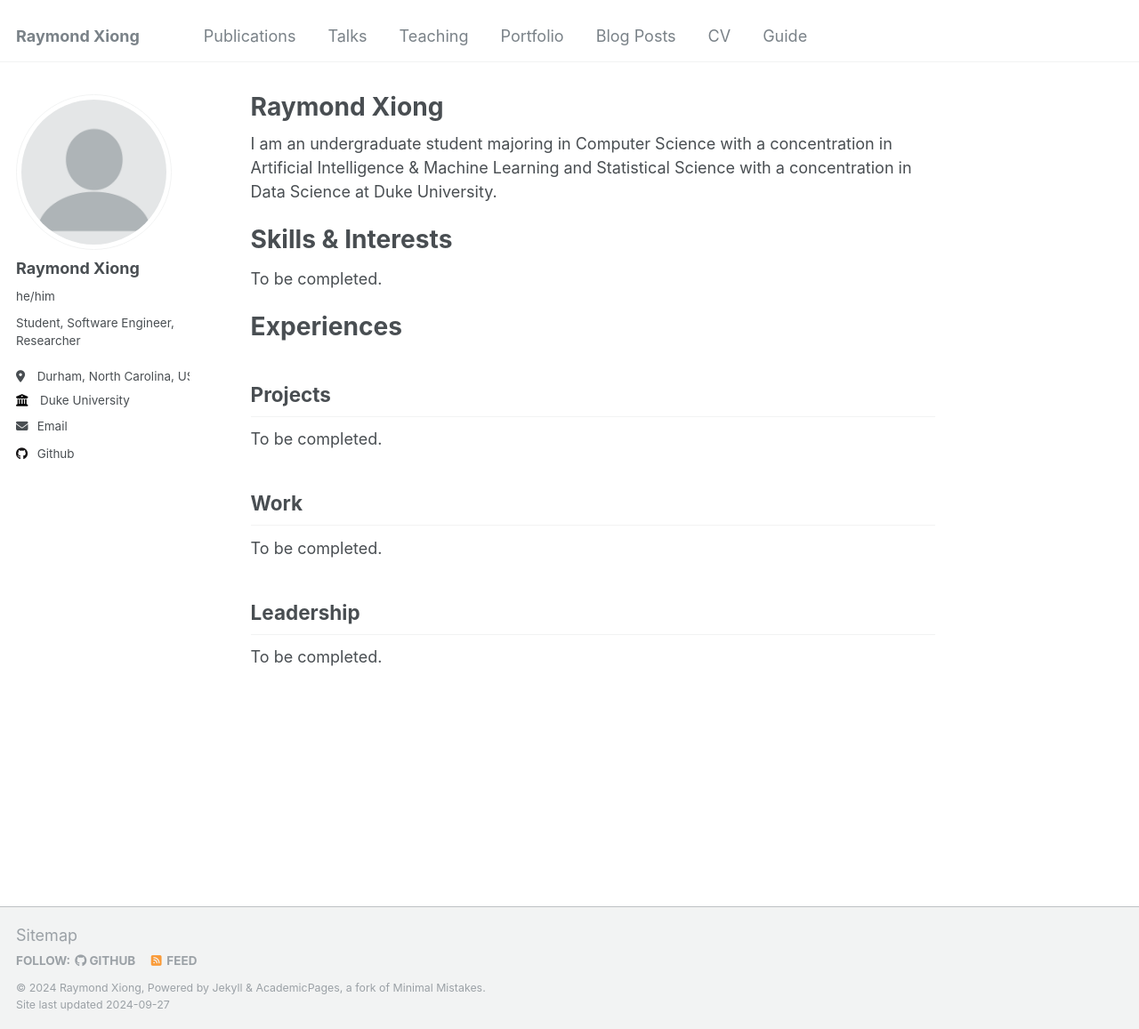
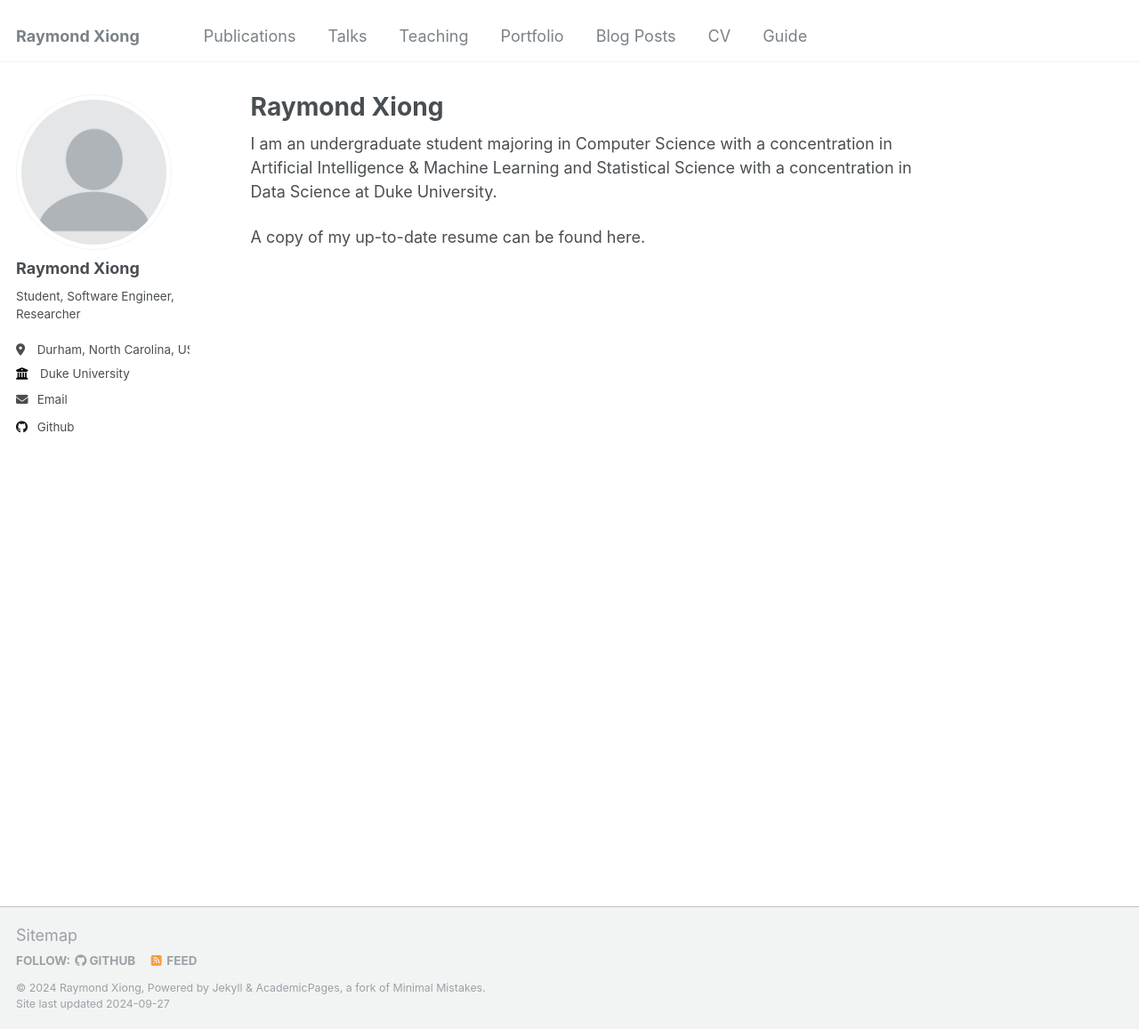
Before and after one commit to rayarxti/rayarxti.github.io, a Jekyll site: the page built from _pages/about.md, in a window 1280 px wide and 1157 px high. Shown: the whole window at 89% size. Built offline with Jekyll 4.4.1, drawn with Linux system fonts in a browser that asks for light colours.

Commit message:
link pages in personal page together

```diff
--- a/_config.yml
+++ b/_config.yml
@@ -12,9 +12,9 @@ title                    : "Raymond Xiong"
 title_separator          : "-"
 name                     : &name "Raymond Xiong"
 description              : &description "personal description"
-url                      : https://academicpages.github.io # the base hostname & protocol for your site e.g. "https://mmistakes.github.io"
+url                      : https://rayarxti.github.io # the base hostname & protocol for your site e.g. "https://mmistakes.github.io"
 baseurl                  : "" # the subpath of your site, e.g. "/blog"
-repository               : "academicpages/academicpages.github.io"
+repository               : "rayarxti/rayarxti.github.io"
 
 # Site Author - The following control what appear as part of the author content on the side bar.
 #               If a field is blank the icon and link will not appear, otherwise it will be shown.
@@ -23,7 +23,7 @@ author:
   # Biographic information
   avatar           : "profile.png"
   name             : "Raymond Xiong"
-  pronouns         : "he/him"
+  pronouns         : # "he/him"
   bio              : "Student, Software Engineer, Researcher"
   location         : "Durham, North Carolina, USA"
   employer         : "Duke University"
--- a/_pages/about.md
+++ b/_pages/about.md
@@ -9,21 +9,4 @@ redirect_from:
 
 I am an undergraduate student majoring in Computer Science with a concentration in Artificial Intelligence & Machine Learning and Statistical Science with a concentration in Data Science at Duke University.
 
-Skills & Interests
-======
-To be completed.
-
-Experiences
-======
-
-Projects
-------
-To be completed.
-
-Work
-------
-To be completed.
-
-Leadership
-------
-To be completed.
+A copy of my up-to-date resume can be found here.
```
